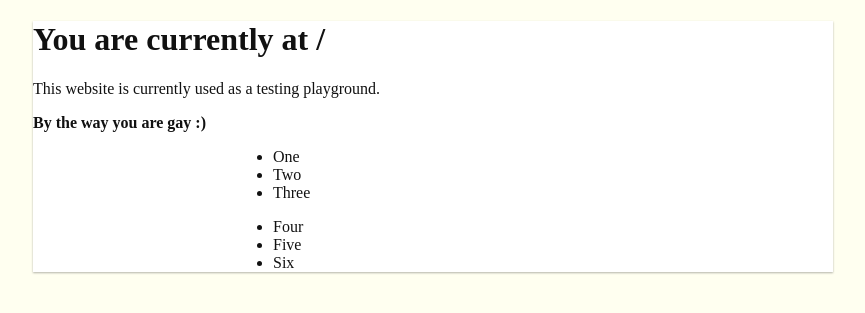
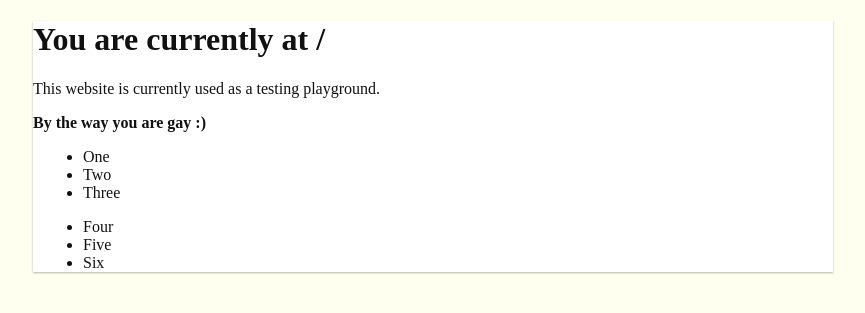
Before and after one commit to DanyBouchard/website_testing, a Flask app: page / in a window 1280 px wide. Shown: the part 52-365 px from the top of the page, without its empty margins (207-1072 px from the left). Run offline with Flask 2, Linux system fonts and the light colour scheme.

Commit message:
Tweaking the margin value of .division

```diff
--- a/static/index_stylesheet.css
+++ b/static/index_stylesheet.css
@@ -14,6 +14,6 @@ body {
 }
 
 .division {
-	margin: 10px auto;
+	margin: 10px;
 	width: 50%;
 }
```
